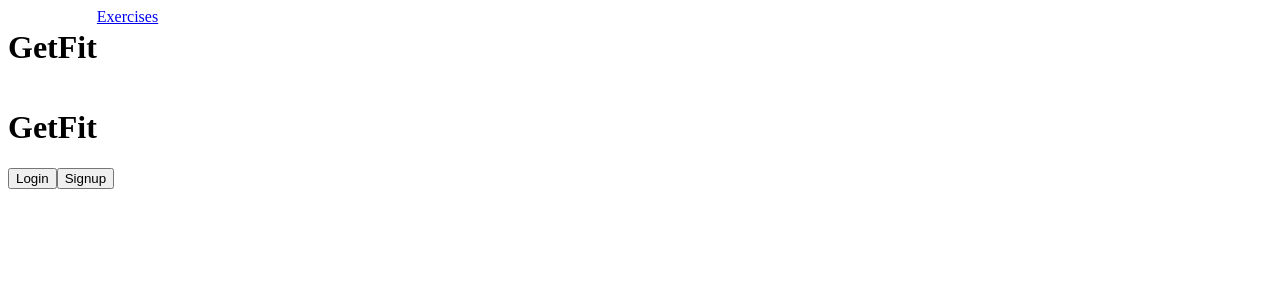
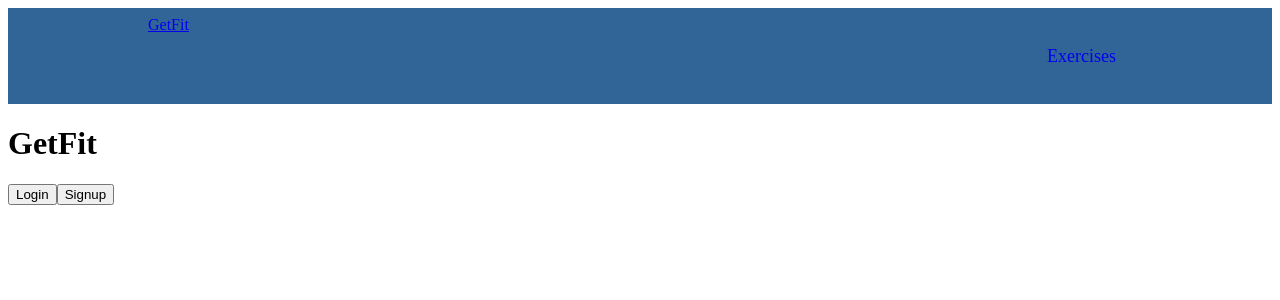
Before and after one commit to Aloysius172/GetFit, a React (Create React App) app in the folder frontend/: page / in a window 1280 px wide. Shown: the top 300 px of the page. Built offline with nearby package versions, Linux system fonts and the light colour scheme; no server answers.

Commit message:
navbar styling and routing

```diff
--- a/frontend/src/components/nav/navbar.css
+++ b/frontend/src/components/nav/navbar.css
@@ -1,22 +1,40 @@
 
 
 .navbar-div {
-    width: 100%;
+    background: rgb(50, 101, 151);
+    height: 80px;
     display: flex;
     flex-direction: row;
-    justify-content: left;
+    justify-content: space-between;
+    padding: 0.5rem calc((100vw - 1000px) / 2);
 }
 
 .logged-in-links {
-    width: 100px;
+    font-size: 18px;
+    color:rgb(44, 46, 49);
     display: flex;
-    flex-direction: row;
-    justify-content: left;
+    align-items: center;
+    padding: 0 1rem;
+    height: 100%;
+    cursor: pointer;
 }
 
 .logged-out-links {
+    font-size: 18px;
+    color:rgba(80, 79, 82, 0.966);
+    display: flex;
+    align-items: center;
+    padding: 0 1rem;
+    height: 100%;
+    cursor: pointer;
+}
 
-    float: top;
+.logged-in-links a {
+    text-decoration: none;
+}
+
+.logged-out-links a {
+    text-decoration: none;
 }
 
 .nav-button {
--- a/frontend/src/components/nav/navbar.js
+++ b/frontend/src/components/nav/navbar.js
@@ -29,6 +29,8 @@ class NavBar extends React.Component {
         } else {
             return (
                 <div className='logged-out-links'>
+                    {/* <button id="greeting-login" onClick={() => openModal('login')}>Login</button>
+                    <button id="greeting-signup" onClick={() => openModal('signup')}>Signup</button> */}
                     {/* <Link to={'/signup'}>Signup</Link>
                     <Link to={'/login'}>Login</Link> */}
                     <Link to={'/exercises'}>Exercises</Link>
@@ -40,7 +42,7 @@ class NavBar extends React.Component {
     render() {
         return (
             <div className='navbar-div'>
-                <h1 className='app-header'>GetFit</h1>
+                <Link to='/'>GetFit</Link>
                 { this.getLinks() }
             </div>
         );
--- a/frontend/src/components/nav/navbar_container.js
+++ b/frontend/src/components/nav/navbar_container.js
@@ -1,5 +1,6 @@
 import { connect } from 'react-redux';
 import { logout } from "../../actions/session_actions";
+import { openModal } from '../../actions/modal_actions';
 
 import NavBar from './navbar'
 
@@ -8,6 +9,7 @@ const mapStateToProps = state => ({
     username: state.session.user.username
 });
 
+
 export default connect(
     mapStateToProps,
     { logout }
```
